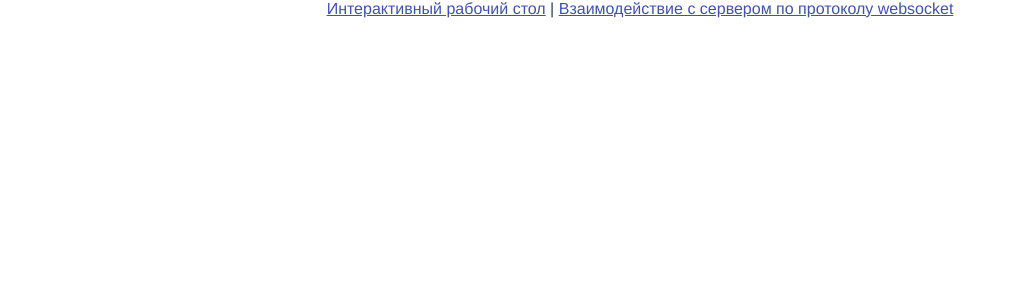
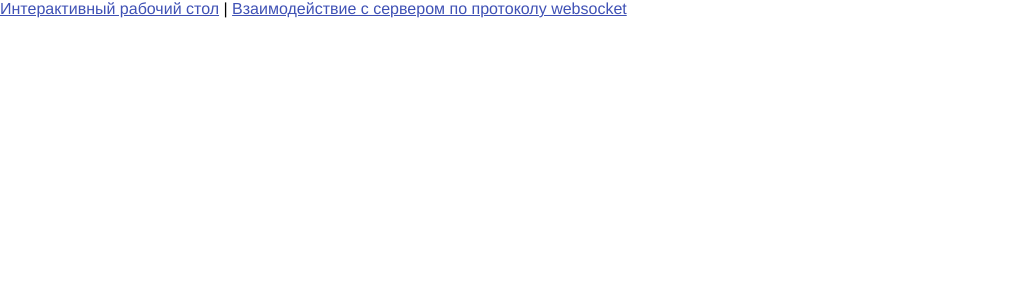
Before and after one commit to Jemmy/tz000001, a Vue app: page / in a window 1280 px wide. Shown: the top 300 px of the page, without its empty margins (0-1017 px from the left). Built offline with nearby package versions, Linux system fonts and the light colour scheme; what vue-lodash, vue-native-websocket would draw is missing.

Commit message:
Исправление стилей #app

```diff
--- a/src/App.vue
+++ b/src/App.vue
@@ -18,8 +18,6 @@
         font-family: 'Avenir', Helvetica, Arial, sans-serif;
         -webkit-font-smoothing: antialiased;
         -moz-osx-font-smoothing: grayscale;
-        text-align: center;
-        color: #2c3e50;
         width: 100%;
         height: 100%;
         min-height: 100%;
```
